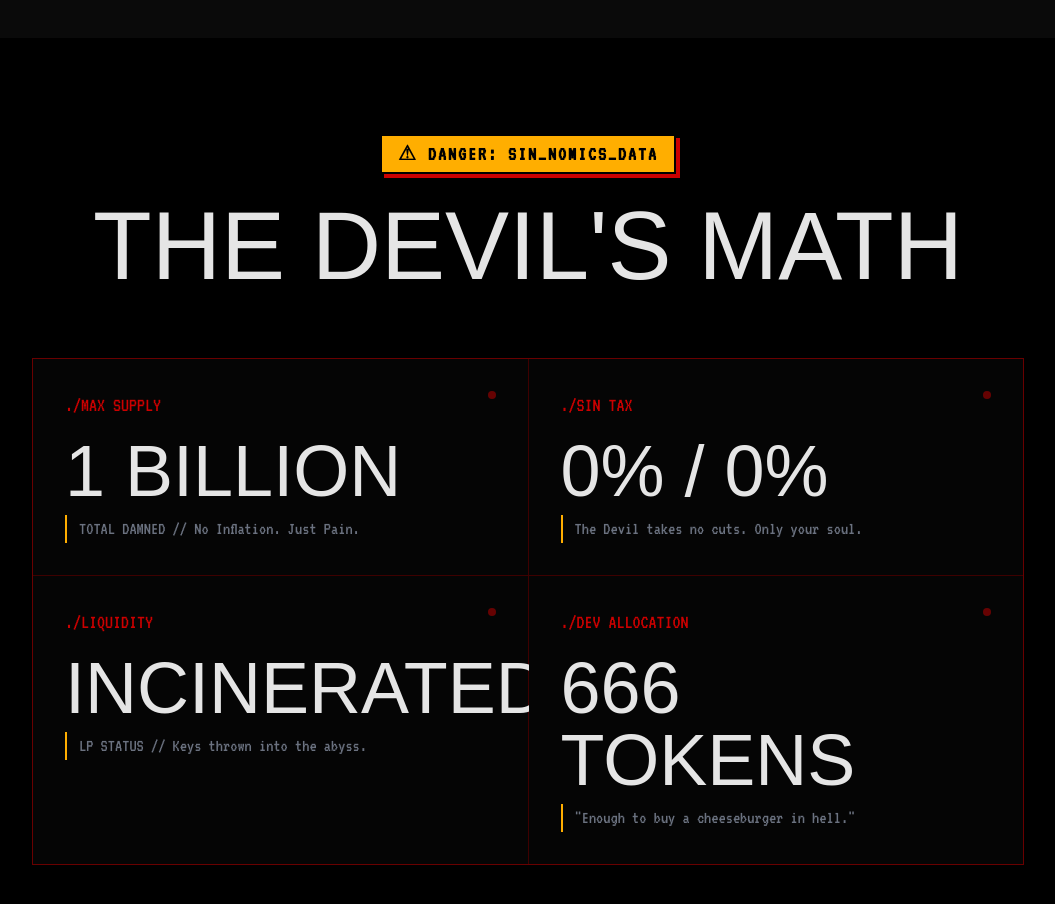
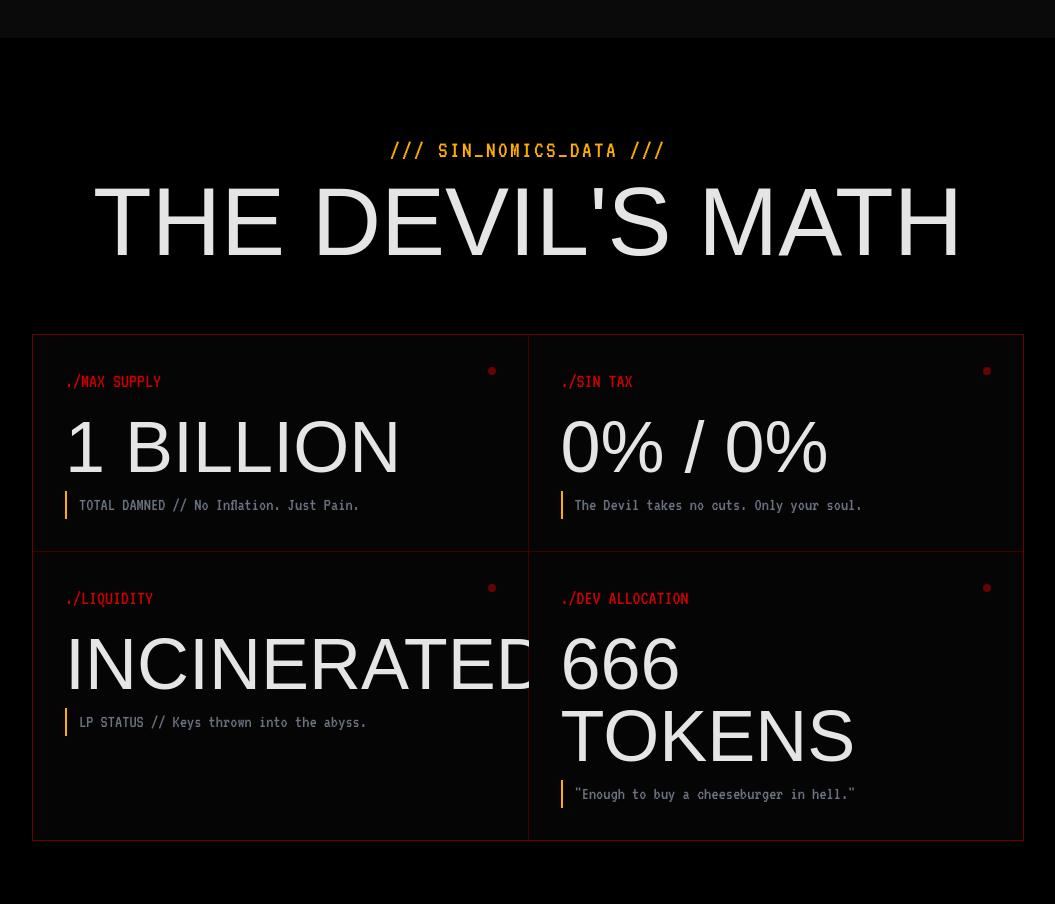
Before and after one commit to Pluviophile84/HELLCOIN, a Next.js app: page / in a window 1280 px wide. Shown: the part 3680-4584 px from the top of the page, without its empty margins (112-1167 px from the left). Built offline with nearby package versions, Linux system fonts and the light colour scheme; a web font is replaced by a local one.

Commit message:
Update Math.tsx

```diff
--- a/components/sections/Math.tsx
+++ b/components/sections/Math.tsx
@@ -1,18 +1,16 @@
 "use client";
 
-// FIX: The component MUST be named 'DevilsMath' to match your page.tsx import
 export const DevilsMath = () => {
   return (
     <section id="math" className="py-24 bg-black font-terminal">
       <div className="max-w-5xl mx-auto px-4">
 
-        {/* --- HEADER: HAZARD LABEL STYLE --- */}
-        <div className="text-center mb-16 flex flex-col items-center gap-6">
-          {/* THE LABEL */}
-          <div className="bg-[#ffae00] text-black font-terminal text-xl px-4 py-1 font-bold uppercase tracking-widest border-2 border-black shadow-[4px_4px_0px_#cc0000]">
-            ⚠ DANGER: SIN_NOMICS_DATA
-          </div>
-
+        {/* --- HEADER: WARNING TAPE STYLE (CORRECTED) --- */}
+        <div className="text-center mb-16 flex flex-col items-center gap-2">
+          {/* Gold Text, No Box, Triple Slashes */}
+          <span className="font-terminal text-[#ffae00] text-xl md:text-2xl tracking-widest uppercase">
+            /// SIN_NOMICS_DATA ///
+          </span>
           <h2 className="font-gothic text-6xl md:text-8xl text-hell-white">
             THE DEVIL'S MATH
           </h2>
```
